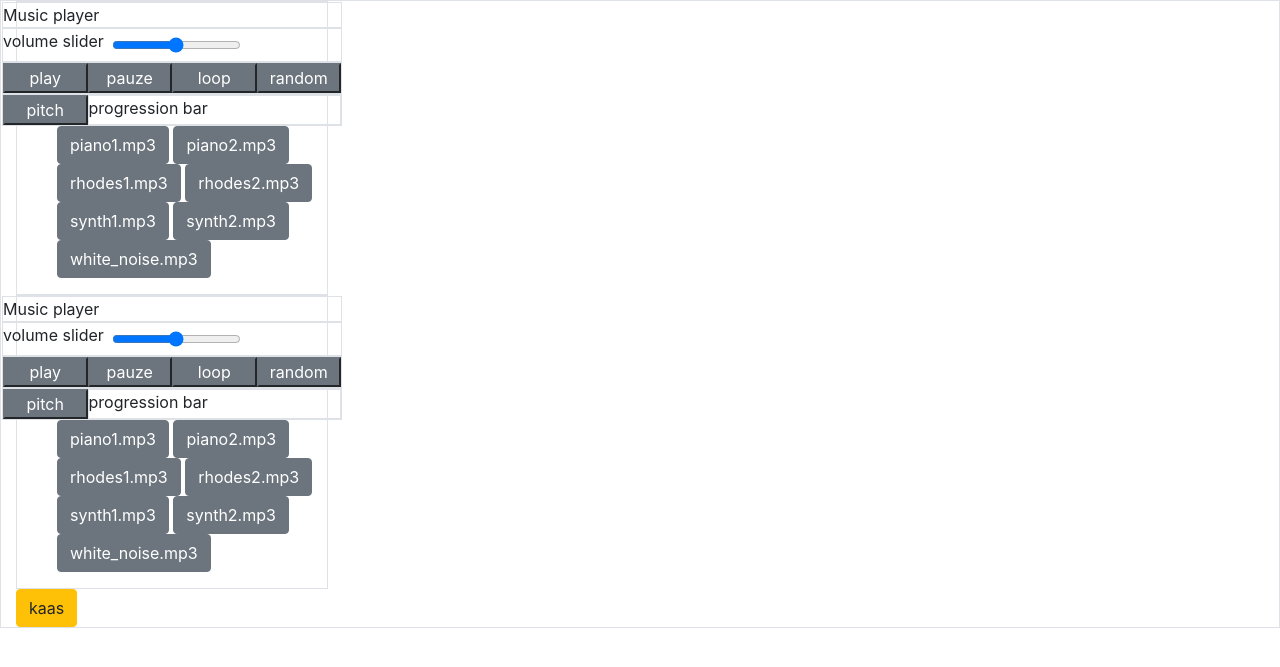
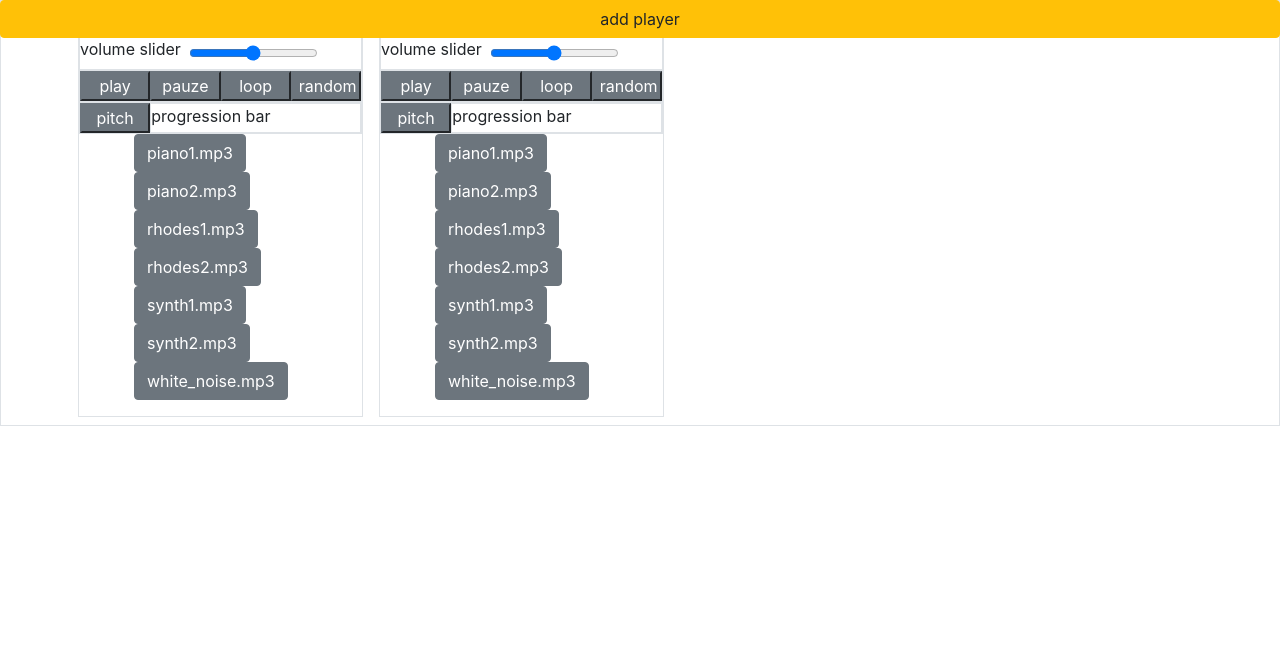
Before and after one commit to andre7455/StoterSoundSystem, a PHP site: page /index.php?player=1 in a window 1280 px wide. Shown: the top 667 px of the page. Run offline with PHP 8.4, Linux system fonts and the light colour scheme.

Commit message:
put the players in a grid

```diff
--- a/index.php
+++ b/index.php
@@ -31,9 +31,12 @@
   //
     //$i is de player de
     // nummers zijn player nummers
+
+    echo '<div class="container">
+          <div class="row">';
     for ($i = 0; $i <= $playercount; $i++) {
         echo '
-<div class="border w-25"> <!-- player -->
+<div class="border col-3 m-2"> <!-- player -->
     <div class="border row">
             <a id="Titlebox' . $i . '">Music player</a>
         </div>
@@ -65,9 +68,9 @@
     </div>
     ';
     }
-
+    echo '</div></div>';
     ?>
- <a href="index.php?player=<?php echo $playercount + 1 ?>" class="btn btn-warning">kaas</a>
+ <a href="index.php?player=<?php echo $playercount + 1 ?>" class="btn btn-warning fixed-top">add player</a>
 </div>
 </body>
 
```
